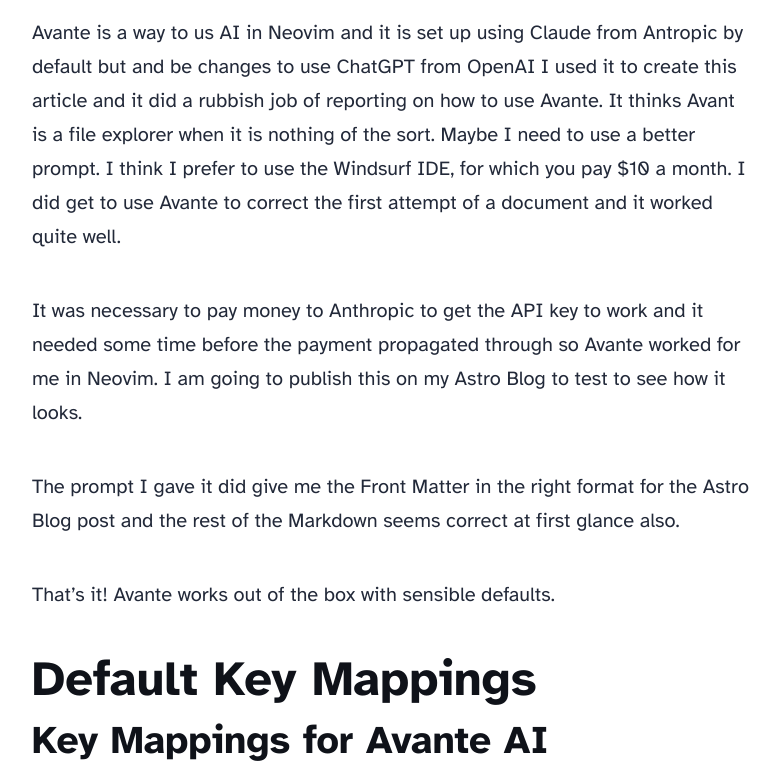
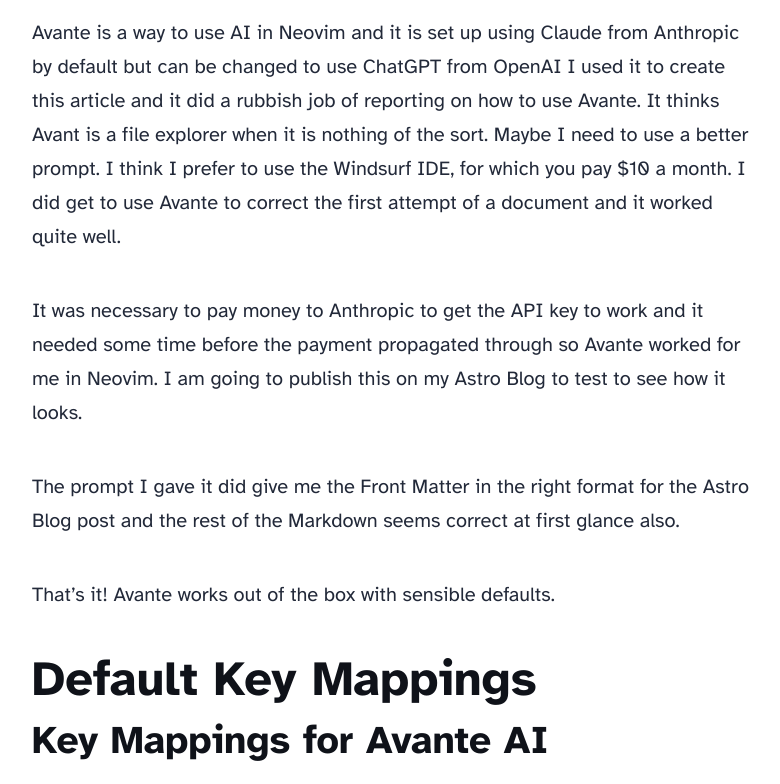
Before and after one commit to Spondycode/spondicious.com, an Astro site: page /blog/avante in a window 1280 px wide. Shown: the part 1359-2143 px from the top of the page, without its empty margins (248-1028 px from the left). Built offline with nearby package versions, Linux system fonts and the light colour scheme; Astro itself is replaced by a stand-in of ours; some packages are replaced by stand-ins of ours.

Commit message:
edited the Avante post

```diff
--- a/src/content/blog/avante.md
+++ b/src/content/blog/avante.md
@@ -1,11 +1,11 @@
 ---
-title: 'Using Avante in Neovim'
-description: 'A guide to setting up and using Avante'
-pubDate: '2024 12 04'
-heroImage: '/avante1.png'
+title: "Using Avante in Neovim"
+description: "A guide to setting up and using Avante"
+pubDate: "2024 12 04"
+heroImage: "/avante1.png"
 ---
 
-Avante is a way to us AI in Neovim and it is set up using Claude from Antropic by default but and be changes to use ChatGPT from OpenAI
+Avante is a way to use AI in Neovim and it is set up using Claude from Anthropic by default but can be changed to use ChatGPT from OpenAI
 I used it to create this article and it did a rubbish job of reporting on how to use Avante.
 It thinks Avant is a file explorer when it is nothing of the sort. Maybe I need to use a better prompt. I think I prefer to use the Windsurf IDE, for which you pay $10 a month.
 I did get to use Avante to correct the first attempt of a document and it worked quite well.
@@ -28,10 +28,10 @@
 - `<leader>ad` - Generate documentation
 - `<leader>at` - Generate tests for selection
 
+## The following Command Mode doesn't work so that's another thing Claude and Avante got wrong
 
+### Command Mode
 
-## The following Command Mode doesn't work so that's another thing Claude and Avante got wrong
-### Command Mode
 - `:Avante` - Open Avante prompt
 - `:AvanteExplain` - Explain current buffer/selection
 - `:AvanteReview` - Review current buffer/selection
@@ -40,9 +40,11 @@
 - `:AvanteTest` - Generate tests
 
 Note: Default leader key is `\`. These mappings can be customized in your Neovim configuration.
+
 ## Why Choose Avante?
 
 Avante stands out for several reasons:
+
 - Minimal configuration required
 - Fast and lightweight
 - Intuitive default mappings
```
